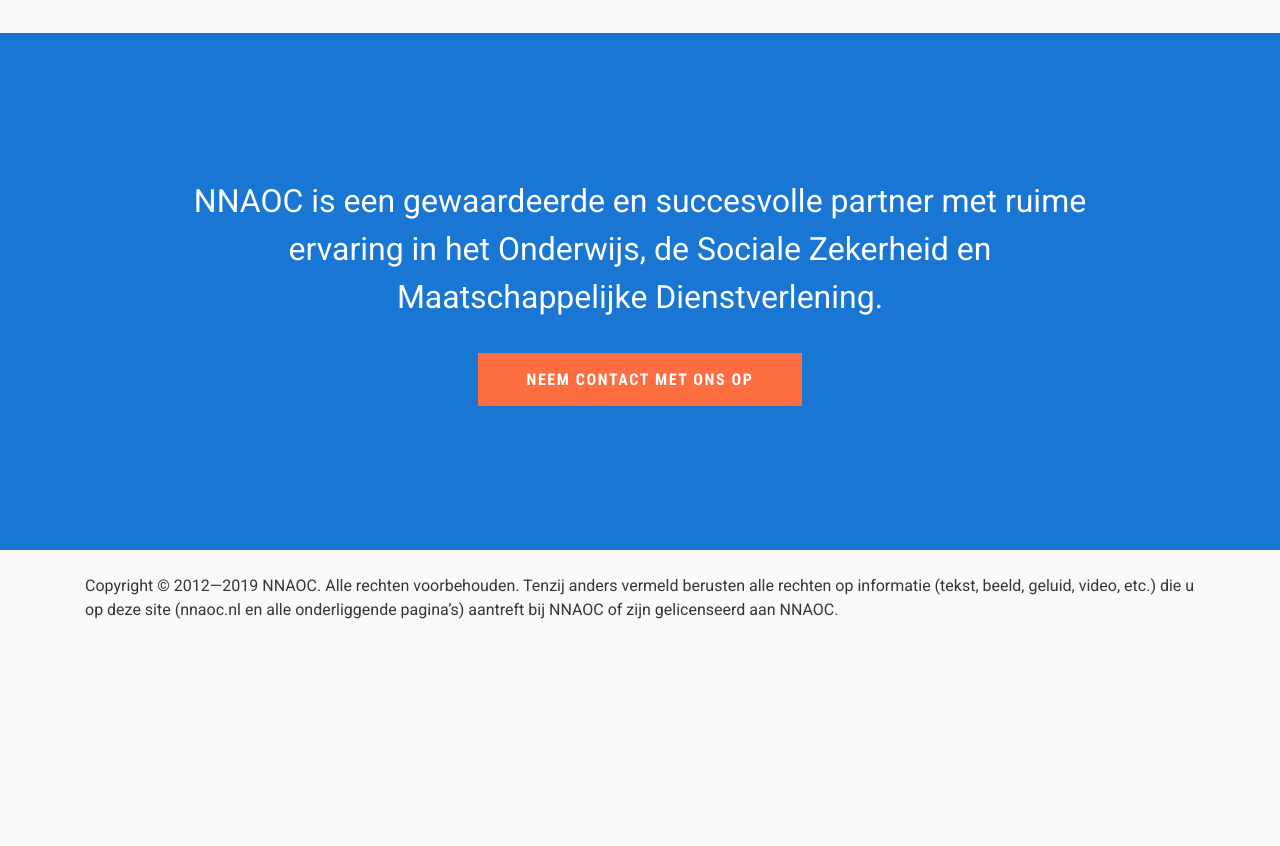
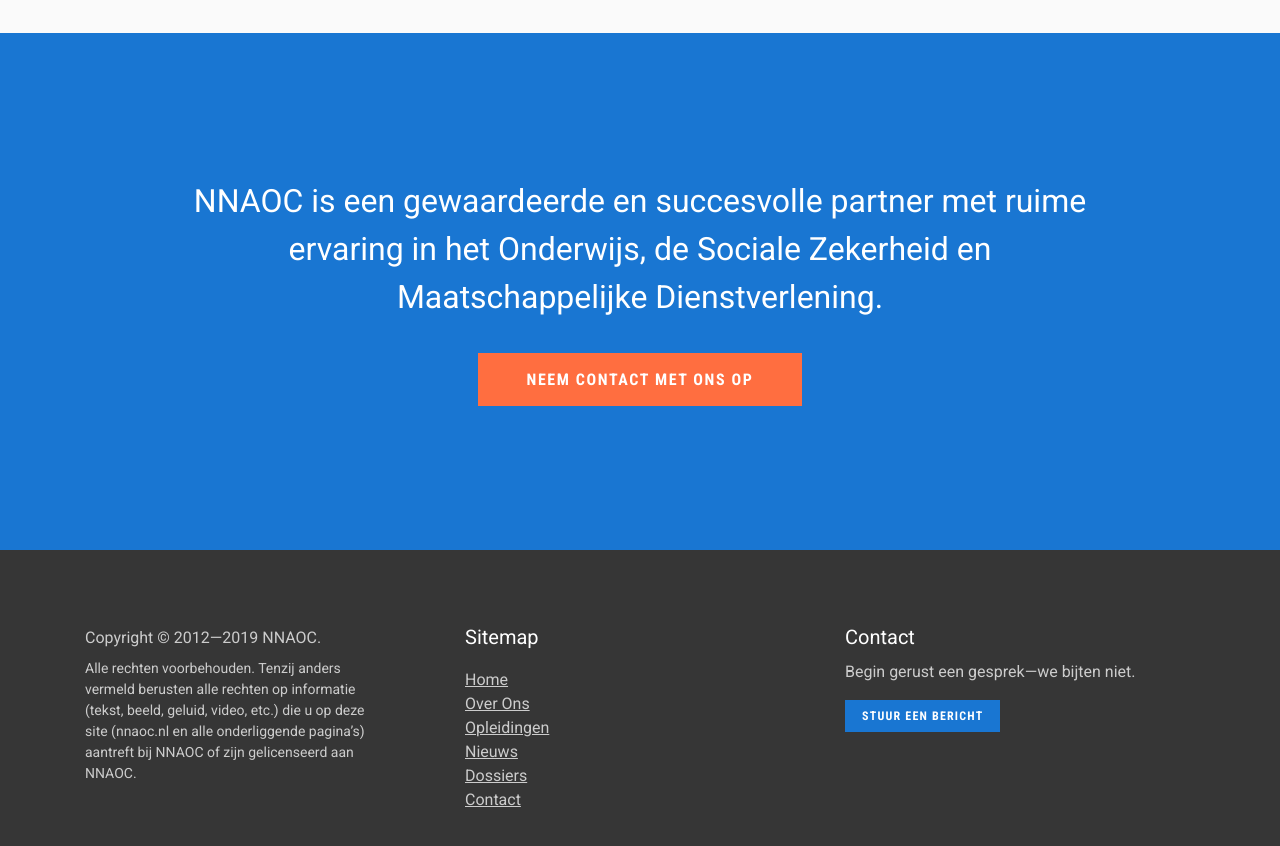
Before and after one commit to jessevdp/nnaoc.website, a Jekyll site: the page built from pages/home.html, in a window 1280 px wide and 900 px high, scrolled down 5520 px. Shown: the top 846 px of the window. Built offline with Jekyll 4.4.1, drawn with Linux system fonts in a browser that asks for light colours; before the commit the page ends 6142 px from its top, so only the background shows below that.

Commit message:
:sparkles: Update the footer

```diff
--- a/_includes/footer.html
+++ b/_includes/footer.html
@@ -1,8 +1,30 @@
-<footer class="mt-4">
+<footer class="py-6 bg-regular--variant">
   <div class="container">
-    <p>Copyright &copy; {{ site.date_founded | date: '%Y' }}&mdash;<span class="current-year">2019</span> NNAOC. Alle
-      rechten voorbehouden. Tenzij anders vermeld berusten alle rechten op informatie (tekst, beeld, geluid, video,
-      etc.)
-      die u op deze site (nnaoc.nl en alle onderliggende pagina’s) aantreft bij NNAOC of zijn gelicenseerd aan NNAOC.</p>
+    <div class="row">
+
+      <div class="col-md-6 col-lg-4">
+        <h3 class="text-large">Sitemap</h3>
+        <ul class="list-unstyled">
+          <li><a class="t-secondary" href="/">Home</a></li>
+          {% for item in site.data.navigation %}
+          <li><a class="t-secondary" href="{{ item.link }}">{{ item.name }}</a></li>
+          {% endfor %}
+        </ul>
+      </div>
+
+      <div class="col-md-6 col-lg-4">
+        <h3 class="text-large">Contact</h3>
+        <p>Begin gerust een gesprek&mdash;we bijten niet.</p>
+        <a href="/contact" class="btn btn-primary mt-3">Stuur een bericht</a>
+      </div>
+
+      <div class="col-lg-4 order-lg-first">
+          <div class="mt-4 mt-desktop-1 pr-desktop-5">
+              <p>Copyright &copy; {{ site.date_founded | date: '%Y' }}&mdash;<span class="current-year">2019</span> NNAOC.</p>
+              <p class="text-small">Alle rechten voorbehouden. Tenzij anders vermeld berusten alle rechten op informatie (tekst, beeld, geluid, video, etc.) die u op deze site (nnaoc.nl en alle onderliggende pagina’s) aantreft bij NNAOC of zijn gelicenseerd aan NNAOC.</p>
+          </div>
+      </div>
+
+    </div>
   </div>
 </footer>
```
